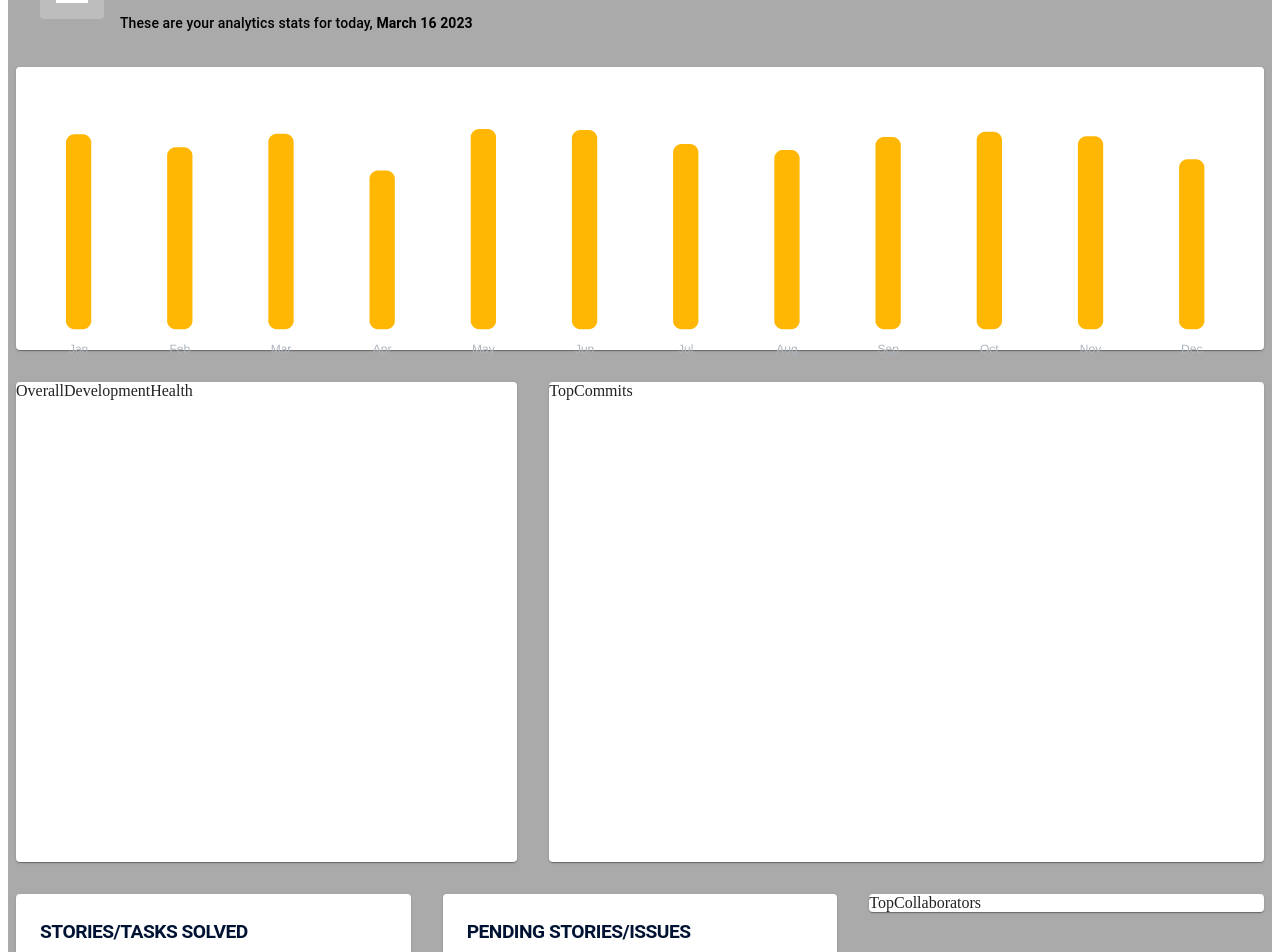
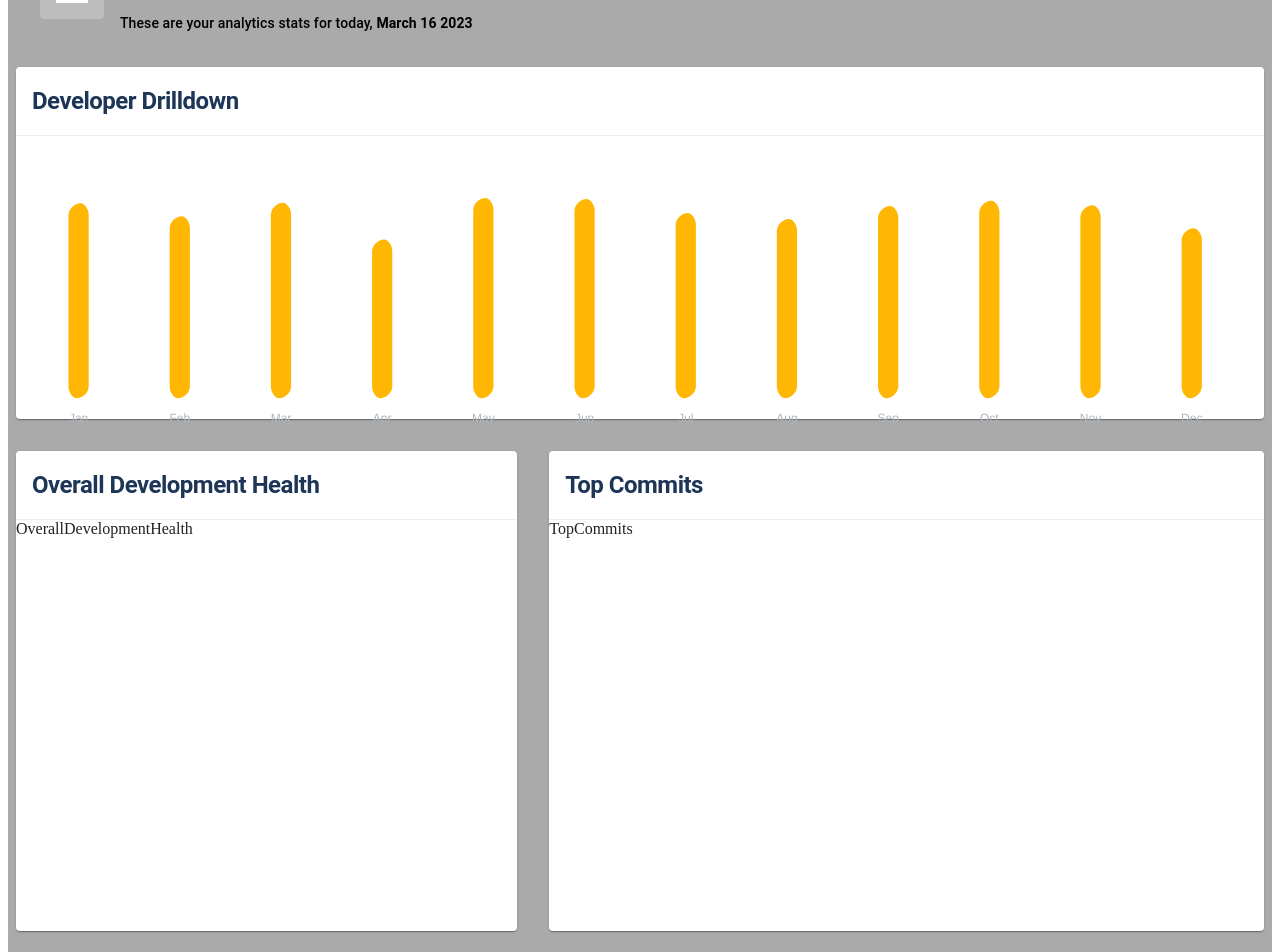
Before and after one commit to MatanBenShabat/MUI-HOMEWORK-TEMPLATE, a React (Create React App) app: page / in a window 1280 px wide. Shown: the part 100-1052 px from the top of the page. Built offline with nearby package versions, Linux system fonts and the light colour scheme.

Commit message:
titled component container

```diff
--- a/src/App.tsx
+++ b/src/App.tsx
@@ -1,4 +1,4 @@
-import { Grid } from "@mui/material";
+import { createTheme, Grid } from "@mui/material";
 import { Box } from "@mui/system";
 import DeveloperDrillDown from "./Components/DeveloperDrilldown";
 import MissionsOverview from "./Components/MissionsOverview";
@@ -7,8 +7,56 @@ import PageHeader from "./Components/PageHeader";
 import PageTitleWrapper from "./Components/PageTitleWrapper";
 import TopCollaborators from "./Components/TopCollaborators";
 import TopCommits from "./Components/TopCommits";
+import { grey } from "@mui/material/colors";
+
 
 function App() {
+
+
+  const theme = createTheme({
+    palette: {
+      mode: "light",
+      primary: {
+        main: grey[200],
+        // header: "#1d3557",
+      },
+    },
+    typography: {
+      fontSize: 20,
+      fontFamily: [
+        "Roboto",
+        "-apple-system",
+        "BlinkMacSystemFont",
+        '"Segoe UI"',
+        "Arial",
+        "sans-serif",
+        '"Apple Color Emoji"',
+        '"Segoe UI Emoji"',
+        '"Segoe UI Symbol"',
+      ].join(","),
+      // headerVariant: {
+      //   fontSize: "2.5rem",
+      //   fontWeight: 700,
+      // },
+      // secTitleVariant: {
+      //   color: "#1d3557",
+      //   fontSize: "1.5rem",
+      //   fontWeight: 700,
+      //   letterSpacing: -0.5,
+      //   padding: "2vh 2vh",
+      //   display: "block",
+      // },
+      // underlineVariant: {
+      //   borderColor: "black",
+      //   borderBottom: `1.5px solid ${grey[200]}`,
+      //   display: "block",
+      // },
+    },
+  });
+
+
+
+
   return (
     <Box sx={{backgroundColor:"#aaa"}}>
       <PageTitleWrapper>
--- a/src/Components/DeveloperDrilldown/Diagram.tsx
+++ b/src/Components/DeveloperDrilldown/Diagram.tsx
@@ -34,8 +34,8 @@ const chartOptions: ApexOptions = {
     plotOptions: {
       bar: {
         horizontal: false,
-        borderRadius: 8,
-        columnWidth:'25%',
+        borderRadius: 12,
+        columnWidth:'20%',
       },
 
     },
--- a/src/Components/DeveloperDrilldown/index.tsx
+++ b/src/Components/DeveloperDrilldown/index.tsx
@@ -1,17 +1,15 @@
-import { Grid, Paper } from "@mui/material";
 import React from "react";
 import { DATA } from "../../mock/mock";
+import TitledComponent from "../TitledComponent";
 import Diagram from "./Diagram";
 import Graphs from "./Graphs";
 
 const DeveloperDrillDown = () => {
   return (
-    <Grid item xs={12}>
-      <Paper>
-        <Diagram data={DATA.developerDrilldown} />
-        <Graphs />
-      </Paper>
-    </Grid>
+    <TitledComponent title="Developer Drilldown" xs={12}>
+      <Diagram data={DATA.developerDrilldown} />
+      <Graphs />
+    </TitledComponent>
   );
 };
 
--- a/src/Components/OverallDevelopmentHealth/index.tsx
+++ b/src/Components/OverallDevelopmentHealth/index.tsx
@@ -1,13 +1,17 @@
 import { Grid, Paper } from "@mui/material";
 import React from "react";
+import TitledComponent from "../TitledComponent";
 
 const OverallDevelopmentHealth = () => {
   return (
-    <Grid item xs={5} >
-      <Paper sx={{height:"60vh"}}>
-        <div>OverallDevelopmentHealth</div>
-      </Paper>
-    </Grid>
+    <TitledComponent
+      xs={5}
+      title={"Overall Development Health"}
+      height={"60vh"}
+    >
+      {/*delete the height prop*/}
+      <div>OverallDevelopmentHealth</div>
+    </TitledComponent>
   );
 };
 
--- /dev/null
+++ b/src/Components/Title.tsx
@@ -0,0 +1,38 @@
+import React from "react";
+import { Typography } from "@mui/material";
+import { grey } from "@mui/material/colors";
+
+
+
+interface TitleProps {
+    title: string
+}
+
+
+const Title: React.FC<TitleProps> = ({title}) => {
+  return (
+    <>
+      <Typography
+        sx={{
+          color: "#1d3557",
+          fontSize: "1.5rem",
+          fontWeight: 700,
+          letterSpacing: -0.5,
+          padding: "2vh 2vh",
+          display: "block",
+        }}
+      >
+        {title}
+      </Typography>
+      <Typography
+        sx={{
+          borderColor: "black",
+          borderBottom: `1.5px solid ${grey[200]}`,
+          display: "block",
+        }}
+      />
+    </>
+  );
+};
+
+export default Title;
--- /dev/null
+++ b/src/Components/TitledComponent.tsx
@@ -0,0 +1,25 @@
+import React from 'react'
+import { Grid, Paper } from "@mui/material";
+import Title from './Title';
+
+
+interface TitledComponentProps {
+    xs: number
+    title:string
+    children: any
+    height?: string
+}
+
+
+const TitledComponent: React.FC<TitledComponentProps> = ({xs, title, children, height}) => {
+  return (
+    <Grid item xs={xs}>
+      <Paper sx={{height: height}}>
+        <Title title={title}/>
+        {children}
+      </Paper>
+    </Grid>
+  )
+}
+
+export default TitledComponent
--- a/src/Components/TopCollaborators/index.tsx
+++ b/src/Components/TopCollaborators/index.tsx
@@ -1,13 +1,17 @@
 import { Grid, Paper } from "@mui/material";
 import React from "react";
+import TitledComponent from "../TitledComponent";
 
 const TopCollaborators = () => {
   return (
-    <Grid item xs={4}>
-      <Paper>
-        <div>TopCollaborators</div>
-      </Paper>
-    </Grid>
+    <TitledComponent
+    xs={4}
+    title={"Top Collaborators"}
+    height={"60vh"}
+  >
+    {/*delete the height prop*/}
+    <div>TopCollaborators</div>
+  </TitledComponent>
   );
 };
 
--- a/src/Components/TopCommits/index.tsx
+++ b/src/Components/TopCommits/index.tsx
@@ -1,13 +1,17 @@
 import { Grid, Paper } from "@mui/material";
 import React from "react";
+import TitledComponent from "../TitledComponent";
 
 const TopCommits = () => {
   return (
-    <Grid item xs={7} >
-      <Paper sx={{height:"60vh"}}>
-        <div>TopCommits</div>
-      </Paper>
-    </Grid>
+    <TitledComponent
+      xs={7}
+      title={"Top Commits"}
+      height={"60vh"}
+    >
+      {/*delete the height prop*/}
+      <div>TopCommits</div>
+    </TitledComponent>
   );
 };
 
```
